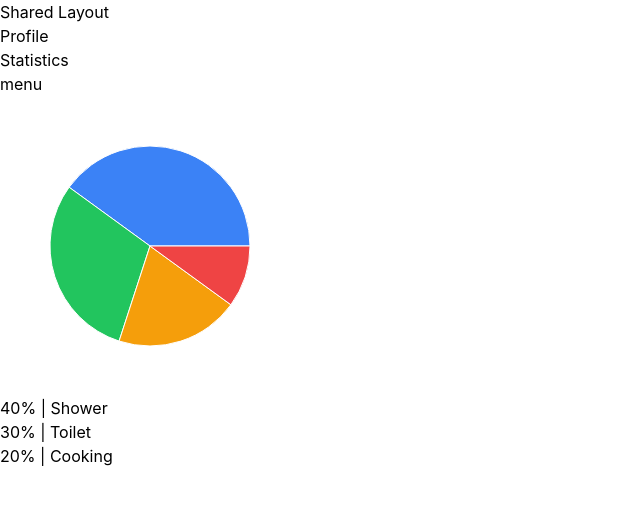
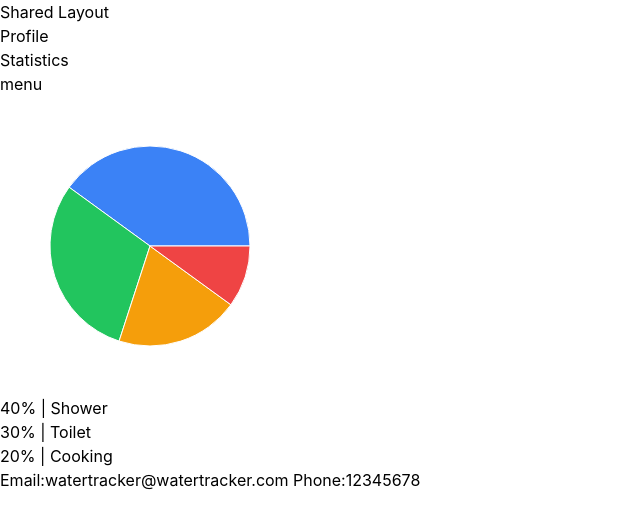
Before and after one commit to JonathanTWD/SustainableIsland2026, a React (Vite) app in the folder frontend/: page /profile in a window 1280 px wide. Shown: the top 528 px of the page, without its empty margins (0-640 px from the left). Built offline with nearby package versions, Linux system fonts and the light colour scheme.

Commit message:
completed the profile page

```diff
--- a/frontend/src/pages/ProfilePageView.tsx
+++ b/frontend/src/pages/ProfilePageView.tsx
@@ -3,6 +3,7 @@ import WaterChart from "../component/ProfileComponents/ProfileGraph";
 import { ProfileHeader } from "../component/ProfileComponents/ProfileHeader";
 import { ProfileTextGraph } from "../component/ProfileComponents/ProfileTextGraph";
 import { ProfileDropDown } from "../component/ProfileComponents/DropDown";
+import { ProfileContact } from "../component/ProfileComponents/ProfileContact";
 
 const waterData = [
     { name: "Shower", value: 40, fill: "#3b82f6" },
@@ -39,6 +40,9 @@ export const ProfilePage = () => {
                 <WaterChart data={waterData} />
                 <ProfileTextGraph data={waterData} />
             </div>
+            <div>
+                <ProfileContact email="watertracker@watertracker.com" phone={12345678} />
+            </div>
         </>
     );
 };
```
